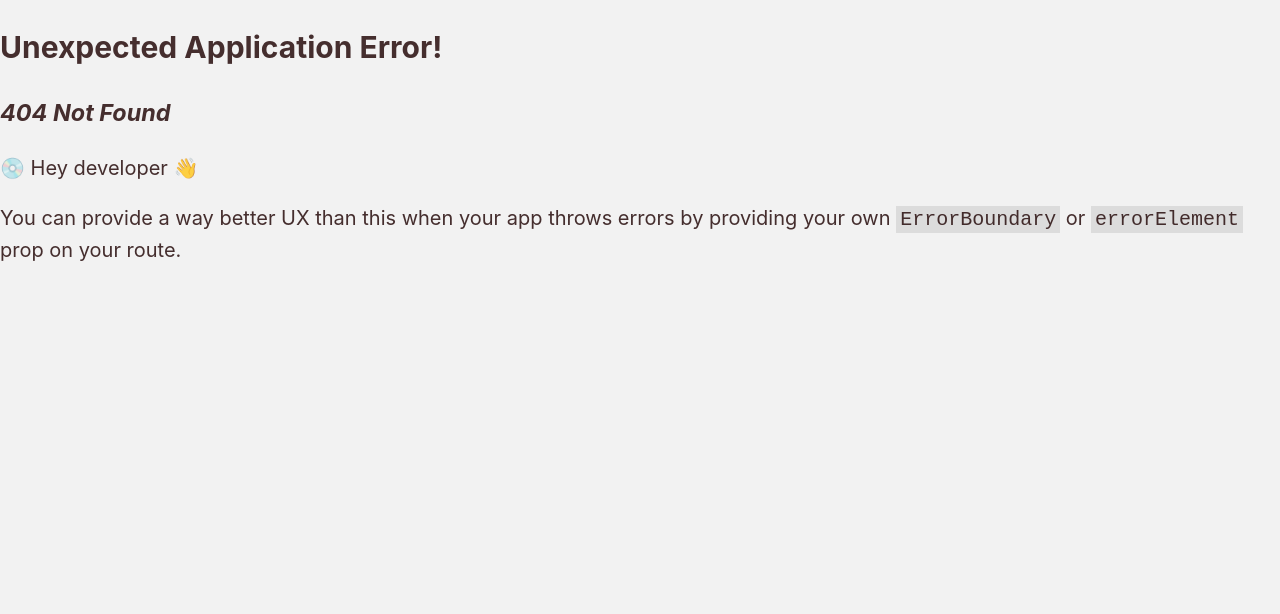
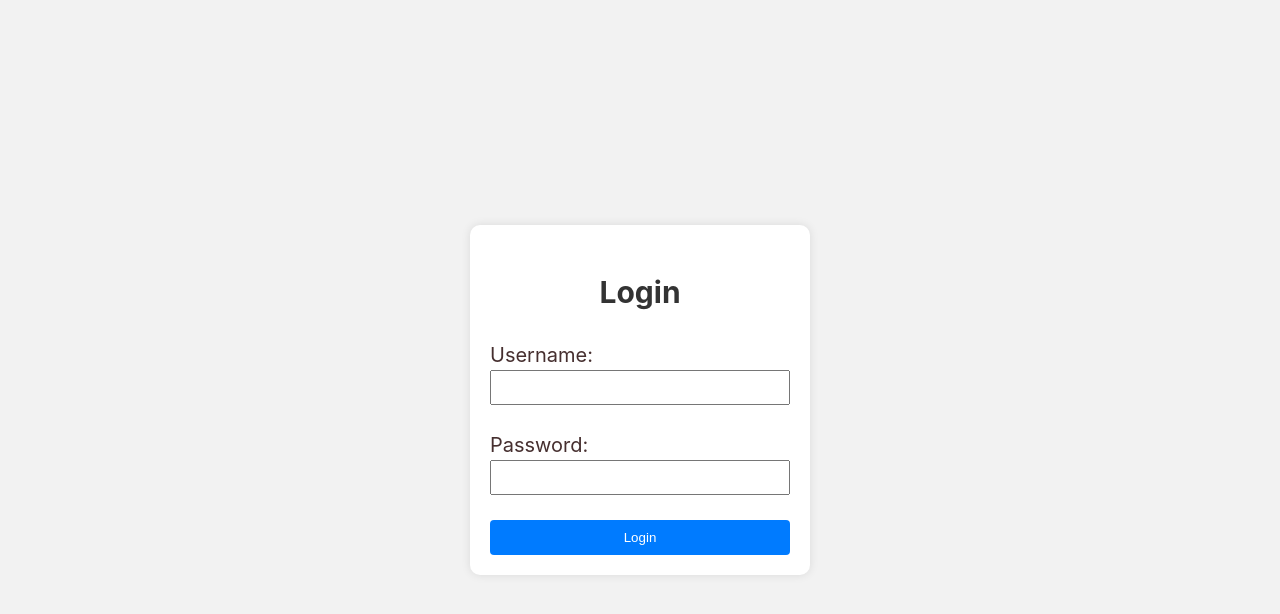
Before and after one commit to DunJr/os-app, a React (Vite) app: page /login in a window 1280 px wide. Before the commit this address had no page. Shown: the top 614 px of the page. Built offline with nearby package versions, Linux system fonts and the light colour scheme.

Commit message:
Authentication added to List/Search page and Create SO page

```diff
--- a/package.json
+++ b/package.json
@@ -10,10 +10,14 @@
     "preview": "vite preview"
   },
   "dependencies": {
+    "@types/history": "^5.0.0",
+    "@types/react-router": "^5.1.20",
+    "@types/react-router-dom": "^5.3.3",
     "axios": "^1.6.5",
     "cors-anywhere": "^0.4.4",
     "express": "^4.18.2",
     "http-proxy-middleware": "^2.0.6",
+    "jwt-decode": "^4.0.0",
     "localforage": "^1.10.0",
     "match-sorter": "^6.3.1",
     "react": "^18.2.0",
--- /dev/null
+++ b/src/components/header/index.tsx
@@ -0,0 +1,34 @@
+import React from "react";
+import { useNavigate } from "react-router-dom";
+import {
+  HeaderContainer,
+  Logo,
+  LogoutButton,
+  NavLink,
+  Navigation,
+} from "./style";
+
+const Header: React.FC = () => {
+  const navigate = useNavigate();
+
+  const handleLogout = () => {
+    // Implement your logout logic, e.g., clear the token from local storage
+    localStorage.removeItem("authToken");
+
+    // Redirect to the login page after logout
+    navigate("/login");
+  };
+
+  return (
+    <HeaderContainer>
+      <Logo>Your App Name</Logo>
+      <Navigation>
+        <NavLink to="/">Home</NavLink>
+        <LogoutButton onClick={handleLogout}>Logout</LogoutButton>
+        <NavLink to="/login">Login</NavLink>
+      </Navigation>
+    </HeaderContainer>
+  );
+};
+
+export default Header;
--- a/src/components/header/style.ts
+++ b/src/components/header/style.ts
@@ -0,0 +1,50 @@
+import styled from "styled-components";
+import { Link } from "react-router-dom";
+
+export const HeaderContainer = styled.header`
+  background-color: #1976d2;
+  color: white;
+  padding: 15px;
+  display: flex;
+  justify-content: space-between;
+  align-items: center;
+  box-shadow: 0px 2px 5px rgba(0, 0, 0, 0.1);
+`;
+
+export const Logo = styled.h1`
+  margin: 0;
+  font-size: 1.5rem;
+`;
+
+export const Navigation = styled.nav`
+  display: flex;
+  gap: 20px;
+`;
+
+export const NavLink = styled(Link)`
+  color: white;
+  text-decoration: none;
+  font-size: 1rem;
+  padding: 10px;
+  border-radius: 5px;
+  transition: background-color 0.3s ease;
+
+  &:hover {
+    background-color: #1565c0;
+  }
+`;
+
+export const LogoutButton = styled.button`
+  background-color: #c62828;
+  color: white;
+  border: none;
+  padding: 10px 15px;
+  border-radius: 5px;
+  cursor: pointer;
+  font-size: 1rem;
+  transition: background-color 0.3s ease;
+
+  &:hover {
+    background-color: #87231c;
+  }
+`;
--- a/src/main.tsx
+++ b/src/main.tsx
@@ -2,10 +2,22 @@ import React from "react";
 import ReactDOM from "react-dom/client";
 import "./index.css";
 
-import { createBrowserRouter, RouterProvider } from "react-router-dom";
+import {
+  createBrowserRouter,
+  RouterProvider,
+  Navigate,
+} from "react-router-dom";
 import { Root } from "./routes/root/root";
 import { ListServiceOrders } from "./routes/list";
 import { CreateServiceOrders } from "./routes/add";
+import { Login } from "./routes/login/inde"; // Import your Login component
+import { getToken } from "./services/authService"; // Import your authentication service
+
+const isAuthenticated = () => {
+  // Check if a valid token exists
+  const token = getToken();
+  return !!token;
+};
 
 const router = createBrowserRouter([
   {
@@ -14,11 +26,23 @@ const router = createBrowserRouter([
   },
   {
     path: "/listServiceOrders",
-    element: <ListServiceOrders />,
+    element: isAuthenticated() ? (
+      <ListServiceOrders />
+    ) : (
+      <Navigate to="/login" />
+    ),
   },
   {
-    path: "/CreateServiceOrders",
-    element: <CreateServiceOrders />,
+    path: "/createServiceOrders",
+    element: isAuthenticated() ? (
+      <CreateServiceOrders />
+    ) : (
+      <Navigate to="/login" />
+    ),
+  },
+  {
+    path: "/login",
+    element: !isAuthenticated() ? <Login /> : <Navigate to="/" />,
   },
 ]);
 
--- a/src/routes/add/index.tsx
+++ b/src/routes/add/index.tsx
@@ -1,8 +1,8 @@
 import React, { useState } from "react";
 import { Title } from "./styles";
 
-export const CreateServiceOrders = () => {
-  const [response, setResponse] = useState(null);
+export const CreateServiceOrders: React.FC = () => {
+  const [response, setResponse] = useState<string | null>(null);
   const [formData, setFormData] = useState({
     customerName: "",
     purchaseDate: "",
@@ -27,7 +27,9 @@ export const CreateServiceOrders = () => {
     obs: "",
   });
 
-  const handleInputChange = (event: React.ChangeEvent<HTMLInputElement>) => {
+  const handleInputChange = (
+    event: React.ChangeEvent<HTMLInputElement>
+  ): void => {
     const { name, value } = event.target;
     setFormData({
       ...formData,
@@ -35,13 +37,22 @@ export const CreateServiceOrders = () => {
     });
   };
 
-  const handlePostRequest = async () => {
+  const handlePostRequest = async (): Promise<void> => {
     const url = "https://cadastro-os-cors.onrender.com/serviceOrders";
 
     try {
+      const token = localStorage.getItem("authToken");
+
+      if (!token) {
+        console.error("Token not available. Redirect to login.");
+        // Handle the case where the token is not available (e.g., redirect to login)
+        return;
+      }
+
       const response = await fetch(url, {
         method: "POST",
         headers: {
+          Authorization: `Bearer ${token}`,
           "Content-Type": "application/json",
         },
         body: JSON.stringify(formData),
@@ -54,7 +65,7 @@ export const CreateServiceOrders = () => {
       const responseBody = await response.text();
       const responseData = responseBody ? JSON.parse(responseBody) : null;
 
-      setResponse(responseData);
+      setResponse(JSON.stringify(responseData));
     } catch (error) {
       console.error("Error:", error);
 
--- a/src/routes/list/index.tsx
+++ b/src/routes/list/index.tsx
@@ -4,9 +4,10 @@ import React, { useEffect, useState } from "react";
 import { iServiceOrder } from "../../components/card/types";
 import { Card } from "../../components/card";
 import { Title } from "./styles.ts";
+import axios from "axios";
+import { getToken } from "../../services/authService.ts";
 
 const API_URL = "https://cadastro-os-cors.onrender.com/serviceOrders?search=";
-
 export const ListServiceOrders: React.FC = () => {
   const [data, setData] = useState<iServiceOrder[]>([]);
   const [loading, setLoading] = useState(true);
@@ -15,13 +16,37 @@ export const ListServiceOrders: React.FC = () => {
   useEffect(() => {
     const fetchData = async () => {
       try {
-        const response = await fetch(API_URL + filter);
-        const result = await response.json();
-        setData(result);
+        const token = getToken(); // Retrieve the token from your authentication logic
+
+        if (!token) {
+          // Handle the case where the token is not available (e.g., redirect to login)
+          console.error("Token not available. Redirect to login.");
+          return;
+        }
+
+        const response = await fetch(
+          `${API_URL}${filter ? `?search=${filter}` : ""}`,
+          {
+            headers: {
+              Authorization: `Bearer ${token}`,
+            },
+          }
+        );
+
+        if (!response.ok) {
+          // Handle the case where the request was not successful
+          console.error(`Request failed with status ${response.status}`);
+          return;
+        }
+
+        const responseData = await response.json();
+        console.log(responseData);
+
+        setData(responseData);
       } catch (error) {
         console.error("Error fetching data:", error);
       } finally {
-        setLoading(false);
+        setLoading(false); // Set loading to false regardless of success or failure
       }
     };
 
--- /dev/null
+++ b/src/routes/login/inde.tsx
@@ -0,0 +1,68 @@
+import React, { useState } from "react";
+import { useNavigate } from "react-router-dom"; // Import useNavigate
+import axios from "axios";
+import { Button, Container, FormContainer, Input, Label, Title } from "./style";
+
+export const Login: React.FC = () => {
+  const [username, setUsername] = useState("");
+  const [password, setPassword] = useState("");
+
+  // Access the navigate function
+  const navigate = useNavigate();
+
+  const handleLogin = async () => {
+    try {
+      const response = await axios.post(
+        "https://cadastro-os-cors.onrender.com/login",
+        {
+          username,
+          password,
+        }
+      );
+
+      const token = response.data.token;
+
+      // Store the token in local storage or a secure cookie
+      localStorage.setItem("authToken", token);
+
+      // Redirect to the root route after successful login
+      navigate("/");
+    } catch (error) {
+      // Checking the type of 'error' before using it
+      if (error instanceof Error) {
+        console.error("Error:", error);
+      } else {
+        console.error("Unknown error:", error);
+      }
+    }
+  };
+
+  return (
+    <Container>
+      <FormContainer>
+        <Title>Login</Title>
+        <form>
+          <Label>
+            Username:
+            <Input
+              type="text"
+              value={username}
+              onChange={(e) => setUsername(e.target.value)}
+            />
+          </Label>
+          <Label>
+            Password:
+            <Input
+              type="password"
+              value={password}
+              onChange={(e) => setPassword(e.target.value)}
+            />
+          </Label>
+          <Button type="button" onClick={handleLogin}>
+            Login
+          </Button>
+        </form>
+      </FormContainer>
+    </Container>
+  );
+};
--- /dev/null
+++ b/src/routes/login/style.ts
@@ -0,0 +1,46 @@
+// Login/styles.ts
+import styled from "styled-components";
+
+export const Container = styled.div`
+  width: 100vw;
+  display: flex;
+  justify-content: center;
+  align-items: center;
+  height: 100vh;
+`;
+
+export const FormContainer = styled.div`
+  display: flex;
+  flex-direction: column;
+  background-color: #fff;
+  padding: 2rem;
+  border-radius: 1rem;
+  box-shadow: 0 0 1rem rgba(0, 0, 0, 0.1);
+  width: 300px;
+`;
+
+export const Title = styled.h2`
+  text-align: center;
+  color: #333;
+`;
+
+export const Label = styled.label`
+  display: flex;
+  flex-direction: column;
+  margin-bottom: 1rem;
+`;
+
+export const Input = styled.input`
+  padding: 8px;
+  margin-bottom: 15px;
+`;
+
+export const Button = styled.button`
+  background-color: #007bff;
+  color: #fff;
+  padding: 10px;
+  border: none;
+  border-radius: 4px;
+  cursor: pointer;
+  width: 100%;
+`;
--- a/src/routes/root/root.tsx
+++ b/src/routes/root/root.tsx
@@ -1,9 +1,11 @@
+import Header from "../../components/header";
 import { Container, PageLink } from "./syles";
 
 export const Root = () => {
   return (
     <>
       <Container>
+        <Header />
         <ul>
           <li>
             <PageLink href={`/listServiceOrders`}>
--- /dev/null
+++ b/src/services/authService.ts
@@ -0,0 +1,33 @@
+import axios from "axios";
+
+const API_URL = "https://cadastro-os-cors.onrender.com"; // Replace with your server URL
+
+export const Loginauth = async (
+  username: string,
+  password: string
+): Promise<string | null> => {
+  try {
+    const response = await axios.post(`${API_URL}/login`, {
+      username,
+      password,
+    });
+    const token = response.data.token;
+    localStorage.setItem("authToken", token);
+    return token;
+  } catch (error) {
+    if (error instanceof Error) {
+      console.error("Login failed:", error.message);
+    } else {
+      console.error("Unknown error:", error);
+    }
+    return null;
+  }
+};
+
+export const logout = (): void => {
+  localStorage.removeItem("authToken");
+};
+
+export const getToken = (): string | null => {
+  return localStorage.getItem("authToken");
+};
```
Also changed, not shown: cors-proxy.js (deleted, +0 -14 lines), src/components/header/index.jsx (deleted), 1 other file (tests, documents, lock files or other folders).
